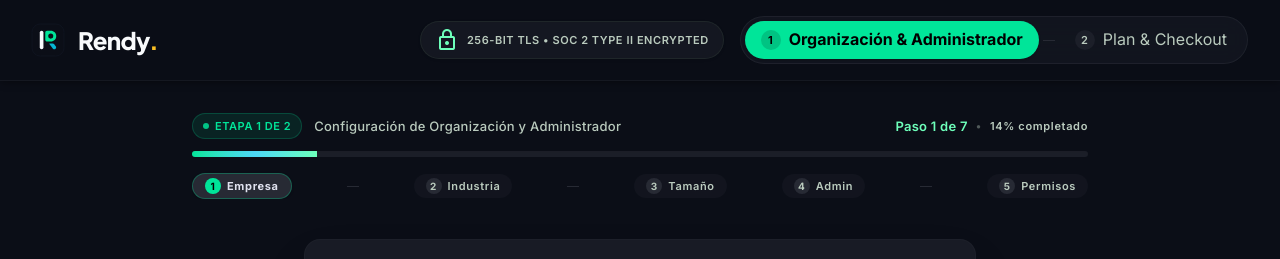
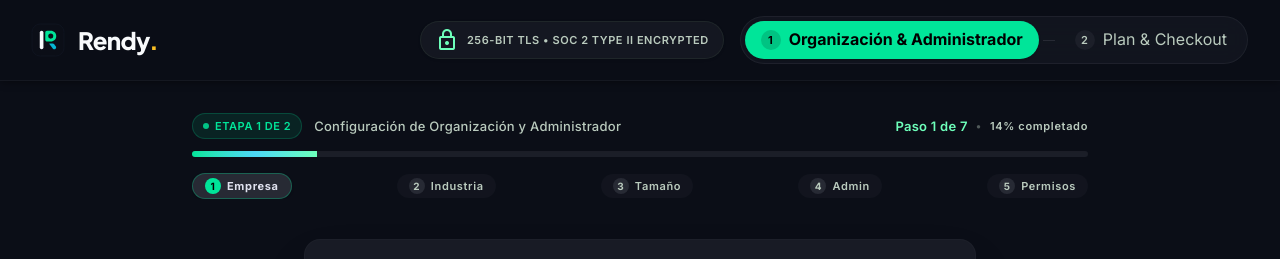
Before and after one commit to Maydij/Rendy-App, a Next.js app: page /registro in a window 1280 px wide. Shown: the top 259 px of the page. Built offline with nearby package versions, Linux system fonts and the light colour scheme.

Commit message:
Correccion etapas de barra de progreso en registro

```diff
--- a/components/onboarding/OnboardingProgress.tsx
+++ b/components/onboarding/OnboardingProgress.tsx
@@ -6,7 +6,6 @@ import { Icon } from '@/components/landing/primitives';
 interface OnboardingProgressProps {
   currentStep: number;
   onGoToStep: (step: number) => void;
-  onOpenWorkspaceModal?: () => void;
 }
 
 const STEP_PERCENTAGES: Record<number, number> = {
@@ -35,7 +34,6 @@ const STAGE_ONE_PILLS = [
 export function OnboardingProgress({
   currentStep,
   onGoToStep,
-  onOpenWorkspaceModal,
 }: OnboardingProgressProps) {
   const isStageOne = currentStep <= 5;
   const progressPercent = STEP_PERCENTAGES[currentStep] || 14;
@@ -75,17 +73,17 @@ export function OnboardingProgress({
         </div>
 
         {/* Step Navigation Pills */}
-        <div className="flex items-center justify-between pt-1 overflow-x-auto no-scrollbar gap-2 text-center">
-          {STAGE_ONE_PILLS.map((item, index) => {
+        <div className="flex items-center justify-between pt-1 overflow-x-auto no-scrollbar gap-2 sm:gap-3 text-center">
+          {STAGE_ONE_PILLS.map((item) => {
             const isActive = item.step === currentStep;
             const isCompleted = item.step < currentStep;
 
             return (
-              <React.Fragment key={item.step}>
               <button
+                key={item.step}
                 type="button"
                 onClick={() => onGoToStep(item.step)}
-                  className={`step-nav-pill px-3 py-1 rounded-full font-label-sm text-label-sm transition-all flex items-center gap-1.5 flex-shrink-0 ${
+                className={`step-nav-pill px-3 py-1 rounded-full font-label-sm text-label-sm transition-all flex items-center justify-center gap-1.5 flex-shrink-0 cursor-pointer ${
                   isActive
                     ? 'text-on-surface bg-surface-container-high shadow-sm font-bold border border-primary-container/30'
                     : isCompleted
@@ -106,26 +104,6 @@ export function OnboardingProgress({
                 </span>
                 <span>{item.label}</span>
               </button>
-
-                {/* Optional checkpoint modal button between step 3 and 4 */}
-                {item.step === 3 && onOpenWorkspaceModal && (
-                  <>
-                    <div className="w-3 h-[1px] bg-surface-container-high flex-shrink-0 hidden sm:block" />
-                    <button
-                      type="button"
-                      onClick={onOpenWorkspaceModal}
-                      className="step-nav-pill px-3 py-1 rounded-full font-label-sm text-label-sm text-secondary hover:text-secondary-fixed bg-secondary-container/10 border border-secondary/20 transition-all flex items-center gap-1.5 flex-shrink-0"
-                    >
-                      <Icon name="hub" className="text-[13px]" />
-                      <span>Espacio Listo</span>
-                    </button>
-                  </>
-                )}
-
-                {index < STAGE_ONE_PILLS.length - 1 && item.step !== 3 && (
-                  <div className="w-3 h-[1px] bg-surface-container-high flex-shrink-0 hidden sm:block" />
-                )}
-              </React.Fragment>
             );
           })}
         </div>
--- a/components/onboarding/OnboardingWizard.tsx
+++ b/components/onboarding/OnboardingWizard.tsx
@@ -116,7 +116,6 @@ export function OnboardingWizard() {
         <OnboardingProgress
           currentStep={currentStep}
           onGoToStep={handleGoToStep}
-          onOpenWorkspaceModal={currentStep >= 3 ? handleOpenWorkspaceModal : undefined}
         />
 
         {/* Central Step View Area */}
```
Lines whose indentation alone changed are shown as unchanged.
